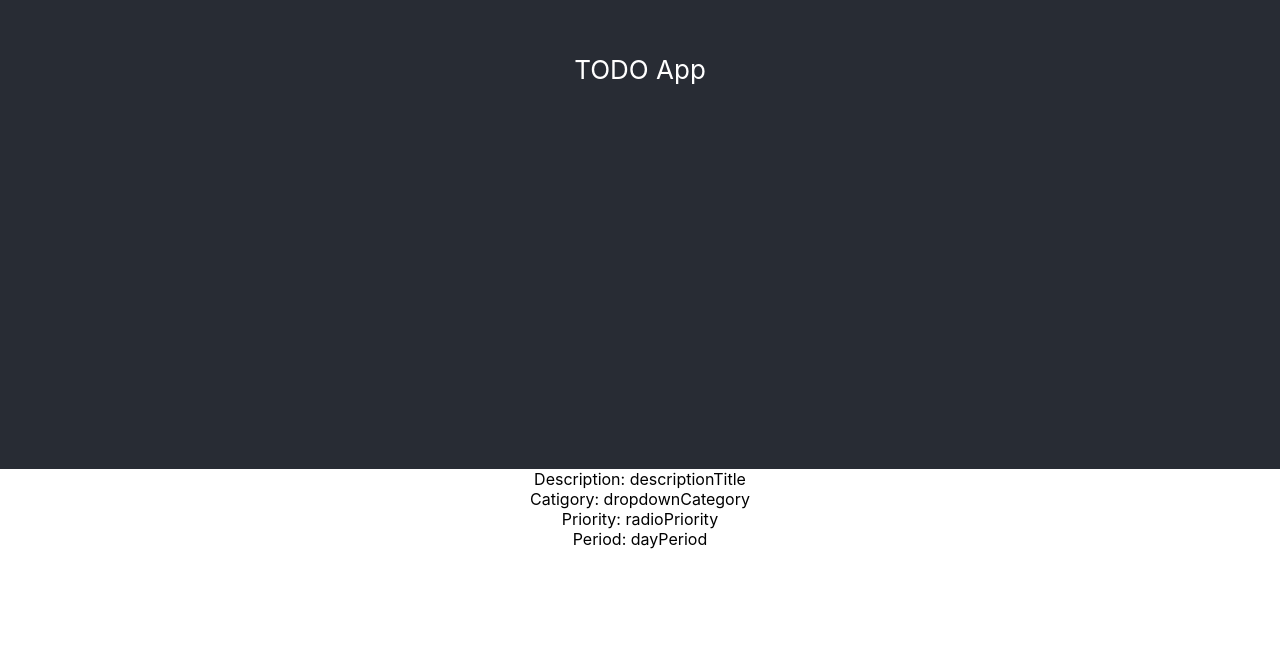
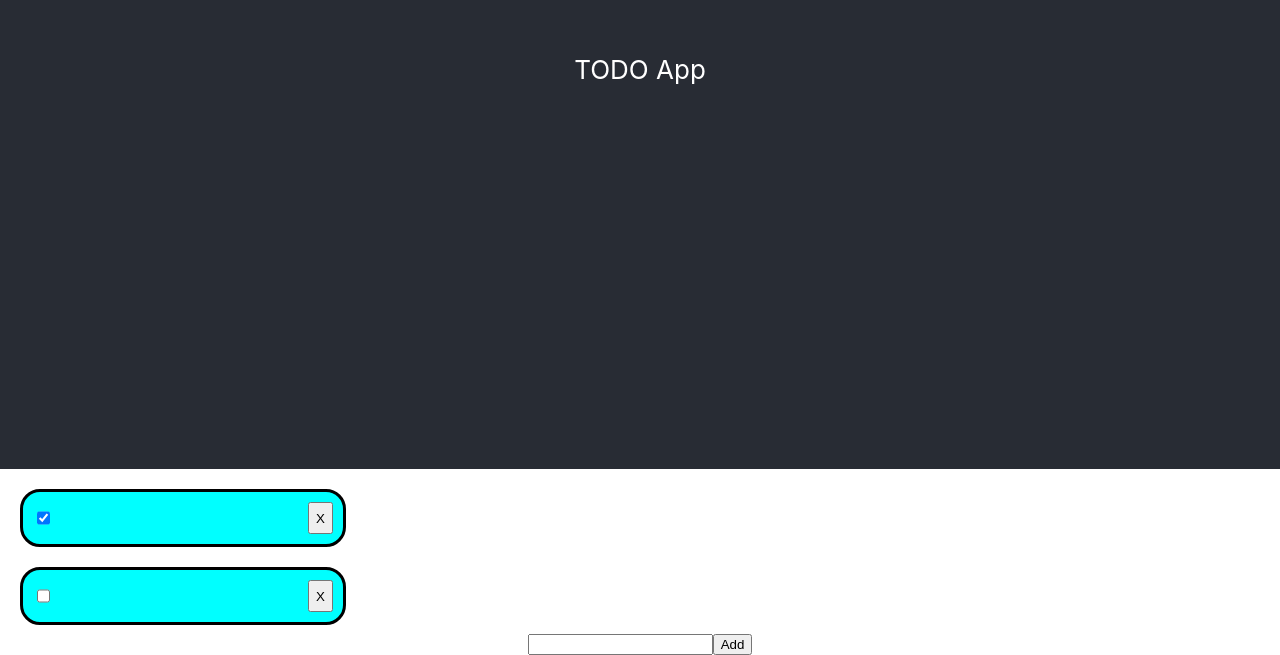
Before and after one commit to drumm004/QS-Project-03, a React (Create React App) app in the folder my-todo-app/: page / in a window 1280 px wide. Shown: the part 331-986 px from the top of the page. Before the commit the page ends 880 px from the top, so only its background shows below. Built offline with nearby package versions, Linux system fonts and the light colour scheme.

Commit message:
created task cards with check for complete boxes and delete buttons

```diff
--- a/my-todo-app/src/App.js
+++ b/my-todo-app/src/App.js
@@ -1,14 +1,16 @@
 import './App.css';
-import TodoCard from './ProjectFiles/TodoCard.jsx';
+import TodoList from './Components/TodoList.jsx';
+import React from 'react';
 
 function App() {
+
   return (
     <div className="App">
       <header className="App-header">
         TODO App
       </header>
-      <main>
-        <TodoCard des="descriptionTitle" cat="dropdownCategory" pri="radioPriority" per="dayPeriod" />
+      <main className="cards-container">
+        <TodoList/>
       </main>
     </div>
   );
--- /dev/null
+++ b/my-todo-app/src/Components/TodoCard.jsx
@@ -0,0 +1,20 @@
+import React from 'react';
+import'./todoCard.css';
+
+function TodoCard({task, deleatTask, toggleCompleted}) {
+  function handleChange() {
+    toggleCompleted(task.id);
+  }
+
+  return (
+    <div className="todo-card">
+      <input type="checkbox"
+        checked={task.completed}
+        onChange={handleChange} />
+      <p>{task.title}</p>
+      <button onClick={() => deleatTask(task.id)}>X</button>
+    </div>
+  );
+}
+
+export default TodoCard;
--- /dev/null
+++ b/my-todo-app/src/Components/TodoList.jsx
@@ -0,0 +1,61 @@
+import React, {useState} from 'react'
+import TodoCard from './TodoCard';
+import {v4} from 'uuid';
+
+function TodoList() {
+        const [tasks, setTasks] = useState([{
+        id: v4(),
+        description: "Task 1",
+        category: "Category 1",
+        priority: "High",
+        period: "Mornings",
+        completed: true
+    },
+
+    {
+        id: v4(),
+        description: "Task 2",
+        category: "Category 2",
+        priority: "Medium",
+        period: "Afternoons",
+        completed: false
+    }]);
+        const [text, setText] = useState('');
+    function addTask(text) {
+        const newTask = {
+            id: v4(),
+            text,
+            completed: false
+        };
+        setTasks([...tasks, newTask]);
+        setText('');
+    }
+    function deleatTask(id) {
+        setTasks(tasks.filter(task => task.id !== id));
+    }
+    function toggleCompleted(id) {
+        setTasks(tasks.map(task => {
+            if (task.id === id) {
+                return {...task, completed:!task.completed};
+            } else {
+                return task;
+            }
+    }));
+    }
+    return (
+    <div className="todo-list">
+        {tasks.map(task => (
+           <TodoCard
+            key={task.id}
+            task={task}
+            deleteTask={deleatTask}
+            toggleCompleted={toggleCompleted}/>
+        ))}
+        <input value={text}
+        onChange={e => setText(e.target.value)}/>
+        <button onClick={() => addTask(text)}>Add</button>
+    </div>
+    );
+}
+
+export default TodoList;
--- /dev/null
+++ b/my-todo-app/src/Components/todoCard.css
@@ -0,0 +1,19 @@
+.todo-card {
+    border: 3px solid black;
+    border-radius: 20px;
+    margin: 20px;
+    padding: 10px;
+    background-color: aqua;
+    display: inline-block;
+    width: 300px;
+}
+
+.todo-card {
+    display: flex;
+    justify-content: space-between;
+    margin-bottom: 8px;
+}
+.todo-card p {
+    text-decoration: line-through;
+    color: grey
+}
--- a/my-todo-app/src/ProjectFiles/TodoCard.css
+++ /dev/null
@@ -1,9 +0,0 @@
-.todoCard {
-    border: 3px solid black;
-    border-radius: 20px;
-    margin: 20px;
-    padding: 10px;
-    background-color: aqua;
-    display: inline-block;
-    width: 300px;
-}
--- a/my-todo-app/src/ProjectFiles/TodoCard.jsx
+++ /dev/null
@@ -1,15 +0,0 @@
-import React from 'react';
-import'./TodoCard.css';
-
-function TodoCard({des, cat, pri, per}) {
-  return (
-    <div className="todo-card">
-        <div className="card-des">Description: {des}</div>
-        <div className="card-cat">Catigory: {cat}</div>
-        <div className="card-pri">Priority: {pri}</div>
-        <div className="card-per">Period: {per}</div>
-    </div>
-  )
-}
-
-export default TodoCard;
```
Also changed, not shown: my-todo-app/src/ProjectFiles/todoForm.jsx (deleted), my-todo-app/src/ProjectFiles/todoList.jsx (deleted), my-todo-app/src/TodoForm.jsx (added).
